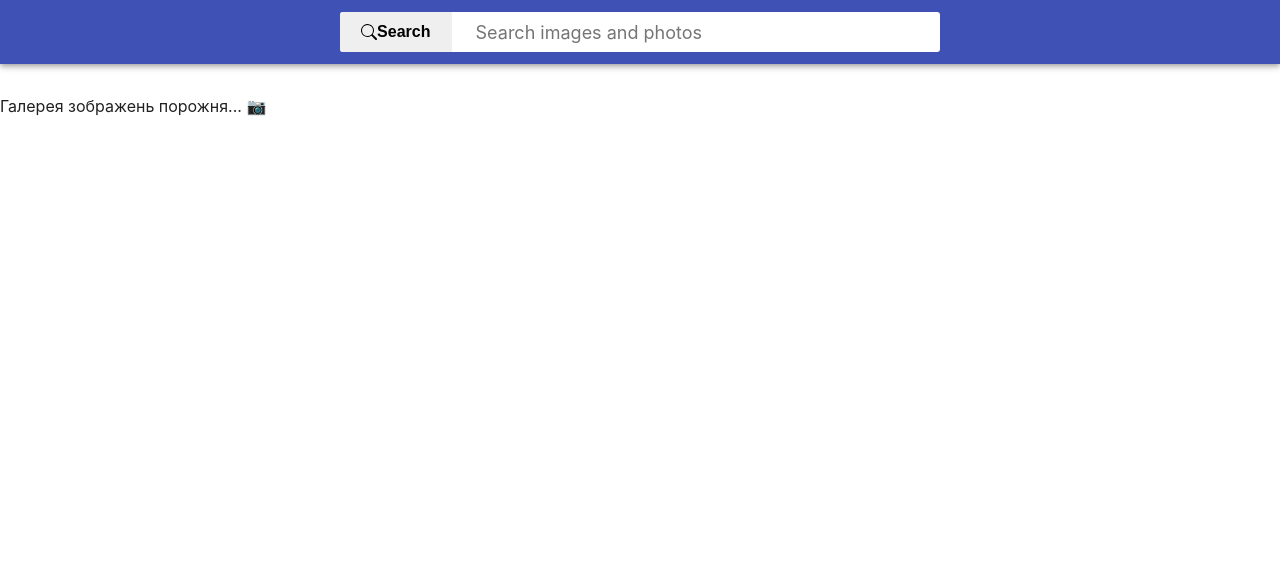
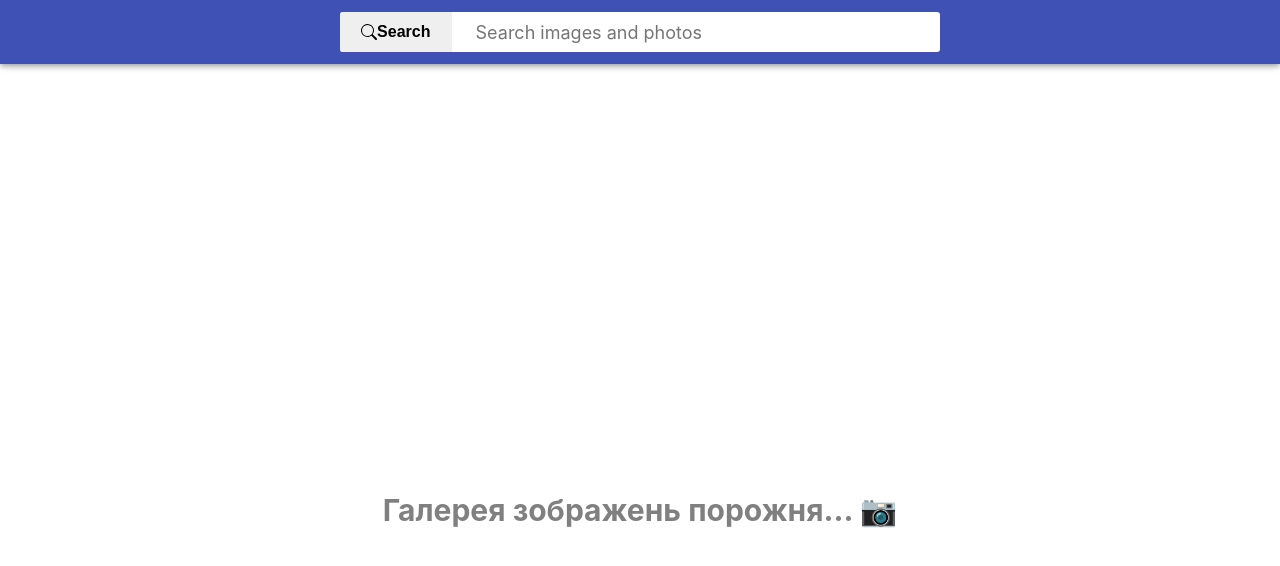
Before and after one commit to Matsiiovska/goit-react-hw-03-image-finder, a React (Create React App) app: page / in a window 1280 px wide. Shown: the top 566 px of the page. Built offline with nearby package versions, Linux system fonts and the light colour scheme.

Commit message:
load more

```diff
--- a/src/FetchImages/FetchImages.jsx
+++ b/src/FetchImages/FetchImages.jsx
@@ -2,17 +2,21 @@ export const fetchImages = (query, page) => {
   const apiKey = '38631612-cb45d4da8d92e0954f2c2005e';
   const url = `https://pixabay.com/api/?q=${query}&page=${page}&key=${apiKey}&image_type=photo&orientation=horizontal&per_page=12`;
 
+  if (page === 1) {
     return fetch(url)
       .then((response) => response.json())
       .then((data) => {
         if (data.hits.length === 0) {
-        return { hasMore: false, images: [] };
+          return { hasMore: false, images: [], loading: false };
         } else {
-        return { images: data.hits, hasMore: data.hits.length >= 12 };
+          return { images: data.hits, hasMore: data.hits.length >= 12  };
         }
       })
       .catch((error) => {
         console.log("Error", error);
         return { error: error.message };
       });
+  } else {
+    return Promise.resolve({ hasMore: true, images: [] });
+  }
 };
--- a/src/components/App.jsx
+++ b/src/components/App.jsx
@@ -39,13 +39,12 @@ export class App extends Component {
     const { query, page } = this.state;
 
     fetchImages(query, page).then((result) => {
-      if (result.error) {
-        this.setState({ loading: false });
-      } else if (result.images) {
+      if (result.images) {
         this.setState((prevState) => ({
           images: [...prevState.images, ...result.images],
           loading: false,
-          noResults: result.images.length === 0 && prevState.images.length === 0,
+          noResults:
+            result.images.length === 0 && prevState.images.length === 0,
           loadMore: page + 1 < Math.ceil(result.totalHits / 12),
         }));
       }
@@ -56,6 +55,8 @@ export class App extends Component {
     this.setState(
       (prevState) => ({
         page: prevState.page + 1,
+              loading: true,
+
       }),
       () => {
         this.fetchImages();
@@ -64,7 +65,10 @@ export class App extends Component {
   };
 
   componentDidUpdate(prevProps, prevState) {
-    if (this.state.page !== prevState.page || this.state.query !== prevState.query) {
+    if (
+      this.state.page !== prevState.page ||
+      this.state.query !== prevState.query
+    ) {
       this.fetchImages();
     }
   }
@@ -80,15 +84,47 @@ export class App extends Component {
         ) : (
           <>
             {noResults && !loading ? (
-              <p>Немає результатів</p>
+              <p
+                style={{
+                  color: 'grey',
+                  textAlign: 'center',
+                  fontSize: '30px',
+                  fontWeight: 'bold',
+                  display: 'flex',
+                  alignItems: 'center',
+                  justifyContent: 'center',
+                  height: '100vh',
+                }}
+              >
+                Немає результатів
+              </p>
             ) : (
               <>
                 {images.length > 0 ? (
-                  <ImageGallery images={images} />
+                  <>
+                    <ImageGallery images={images} />
+                    {!loadMore && (
+                      <Button onClick={this.handleLoadMore}>
+                        Завантажити ще
+                      </Button>
+                    )}
+                  </>
                 ) : (
-                  <p>Галерея зображень порожня... 📷</p>
+                  <p
+                    style={{
+                      color: 'grey',
+                      textAlign: 'center',
+                      fontSize: '30px',
+                      fontWeight: 'bold',
+                      display: 'flex',
+                      alignItems: 'center',
+                      justifyContent: 'center',
+                      height: '100vh',
+                    }}
+                  >
+                    Галерея зображень порожня... 📷
+                  </p>
                 )}
-                {images.length > 0 && loadMore && <Button onLoadMore={this.handleLoadMore} />}
               </>
             )}
           </>
--- a/src/components/App.styled.jsx
+++ b/src/components/App.styled.jsx
@@ -7,6 +7,9 @@ export const Divapp = styled.div`
 `;
 
 
+
+
+
 /*.App {
   display: grid;
   grid-template-columns: 1fr;
--- a/src/components/Button/Button.jsx
+++ b/src/components/Button/Button.jsx
@@ -2,10 +2,10 @@ import React from 'react';
 import { But, ButtonContainer } from './Button.styled';
 import PropTypes from 'prop-types';
 
-const Button = ({ onClick, children, hidden }) => {
+const Button = ({ onClick, children}) => {
   return (
     <ButtonContainer>
-      <But onClick={onClick} hidden={hidden}>
+      <But onClick={onClick}>
         {children}
       </But>
     </ButtonContainer>
```
Lines whose indentation alone changed are shown as unchanged.
